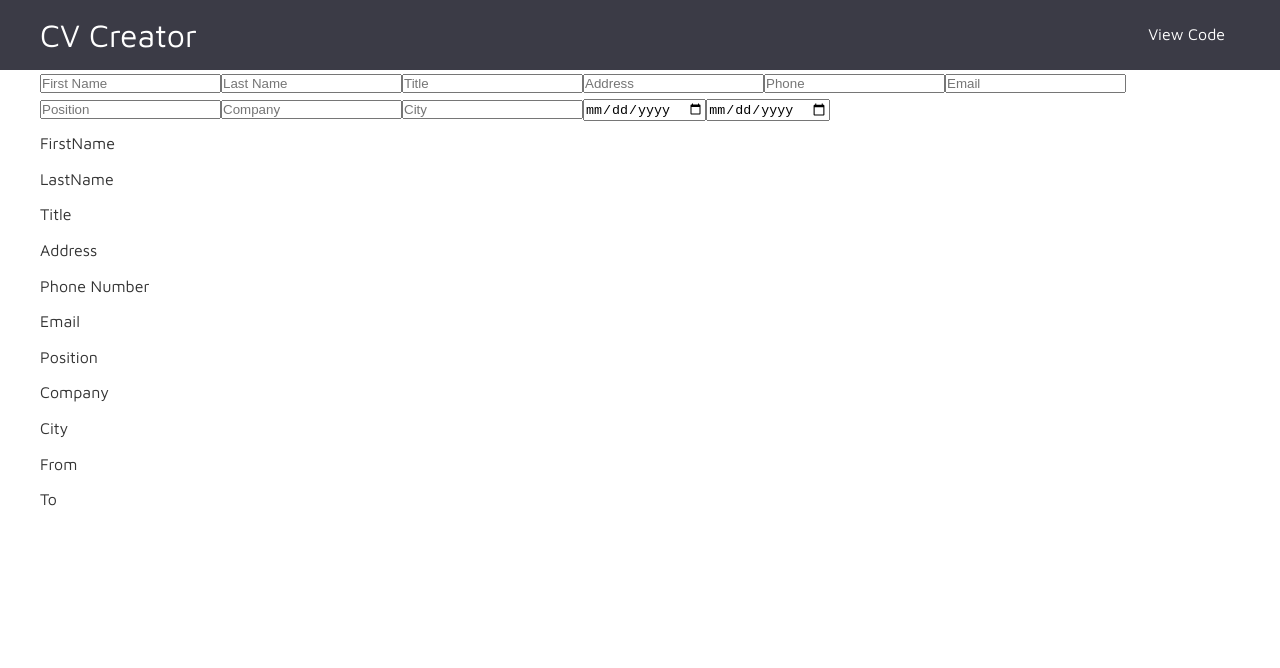
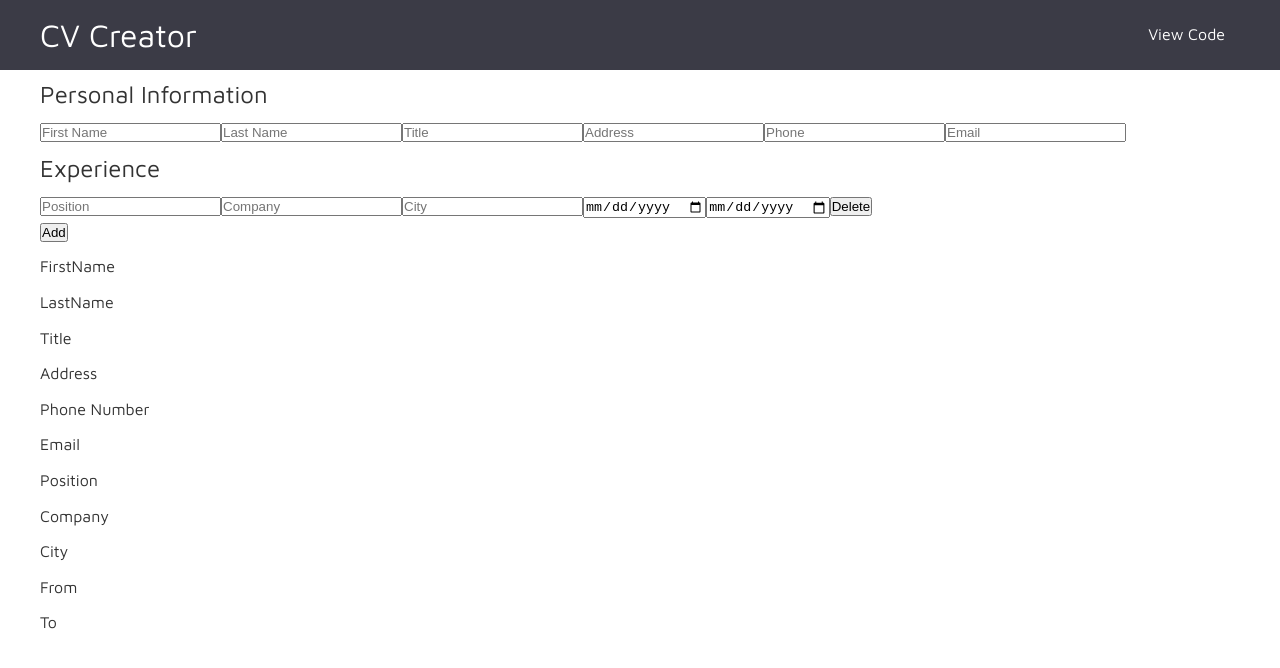
Before and after one commit to Alme08/cv-application, a React (Create React App) app: page / in a window 1280 px wide. Shown: the top 668 px of the page. Built offline with nearby package versions, Linux system fonts and the light colour scheme.

Commit message:
Add 'addExperience' function and update the logic

```diff
--- a/src/components/Main.js
+++ b/src/components/Main.js
@@ -14,16 +14,18 @@ class Main extends Component {
         phone: 'Phone Number',
         email: 'Email',
       },
-      experience: {
+      experience1: {
         position: 'Position',
         company: 'Company',
         city: 'City',
         from: 'From',
         to: 'To',
       },
+      experiencesCount: 1,
     };
 
     this.handleChange = this.handleChange.bind(this);
+    this.addExperience = this.addExperience.bind(this);
   }
 
   handleChange(e) {
@@ -33,21 +35,54 @@ class Main extends Component {
         ...prevState.personalInfo,
         [e.target.name]: e.target.value,
       },
-      experience: {
-        ...prevState.experience,
+      experience1: {
+        ...prevState.experience1,
         [e.target.name]: e.target.value,
       },
     }));
+    console.log(this.addExperience());
+  }
+
+  addExperience() {
+    const {
+      experiencesCount,
+    } = this.state;
+
+    const newExp = `experience${experiencesCount + 1}`;
+
+    this.setState((prevState) => ({
+      ...prevState,
+      [newExp]: {
+        position: 'Position',
+        company: 'Company',
+        city: 'City',
+        from: 'From',
+        to: 'To',
+      },
+      experiencesCount: experiencesCount + 1,
+    }));
+    console.log(this.state);
+    return (
+      <div className={`experience${experiencesCount + 1}`}>
+        <input type="text2" name="position" placeholder="Position" onChange={this.handleChange} />
+        <input type="text" name="company" placeholder="Company" onChange={this.handleChange} />
+        <input type="text" name="city" placeholder="City" onChange={this.handleChange} />
+        <input type="date" name="from" placeholder="From" onChange={this.handleChange} />
+        <input type="date" name="to" placeholder="To" onChange={this.handleChange} />
+        <button type="button">Delete</button>
+      </div>
+    );
   }
 
   render() {
     const {
-      personalInfo, experience,
+      personalInfo, experience1,
     } = this.state;
     return (
       <main>
         <div className="container">
           <section>
+            <h2>Personal Information</h2>
             <div className="personalInformation">
               <input type="text" name="firstName" placeholder="First Name" onChange={this.handleChange} />
               <input type="text" name="lastName" placeholder="Last Name" onChange={this.handleChange} />
@@ -56,13 +91,19 @@ class Main extends Component {
               <input type="tel" name="phone" placeholder="Phone" onChange={this.handleChange} />
               <input type="email" name="email" placeholder="Email" onChange={this.handleChange} />
             </div>
+            <h2>Experience</h2>
             <div className="experience">
-              <input type="text" name="position" placeholder="Position" onChange={this.handleChange} />
-              <input type="text" name="company" placeholder="Company" onChange={this.handleChange} />
-              <input type="text" name="city" placeholder="City" onChange={this.handleChange} />
-              <input type="date" name="from" placeholder="From" onChange={this.handleChange} />
-              <input type="date" name="to" placeholder="To" onChange={this.handleChange} />
+              <div>
+                <input type="text" name="position" placeholder="Position" onChange={this.handleChange} />
+                <input type="text" name="company" placeholder="Company" onChange={this.handleChange} />
+                <input type="text" name="city" placeholder="City" onChange={this.handleChange} />
+                <input type="date" name="from" placeholder="From" onChange={this.handleChange} />
+                <input type="date" name="to" placeholder="To" onChange={this.handleChange} />
+                <button type="button">Delete</button>
+              </div>
+              <button type="button" onClick={this.addExperience}>Add</button>
             </div>
+
           </section>
           <section>
             <div>
@@ -74,11 +115,11 @@ class Main extends Component {
               <p>{personalInfo.email}</p>
             </div>
             <div>
-              <p>{experience.position}</p>
-              <p>{experience.company}</p>
-              <p>{experience.city}</p>
-              <p>{experience.from}</p>
-              <p>{experience.to}</p>
+              <p>{experience1.position}</p>
+              <p>{experience1.company}</p>
+              <p>{experience1.city}</p>
+              <p>{experience1.from}</p>
+              <p>{experience1.to}</p>
             </div>
           </section>
         </div>
```
